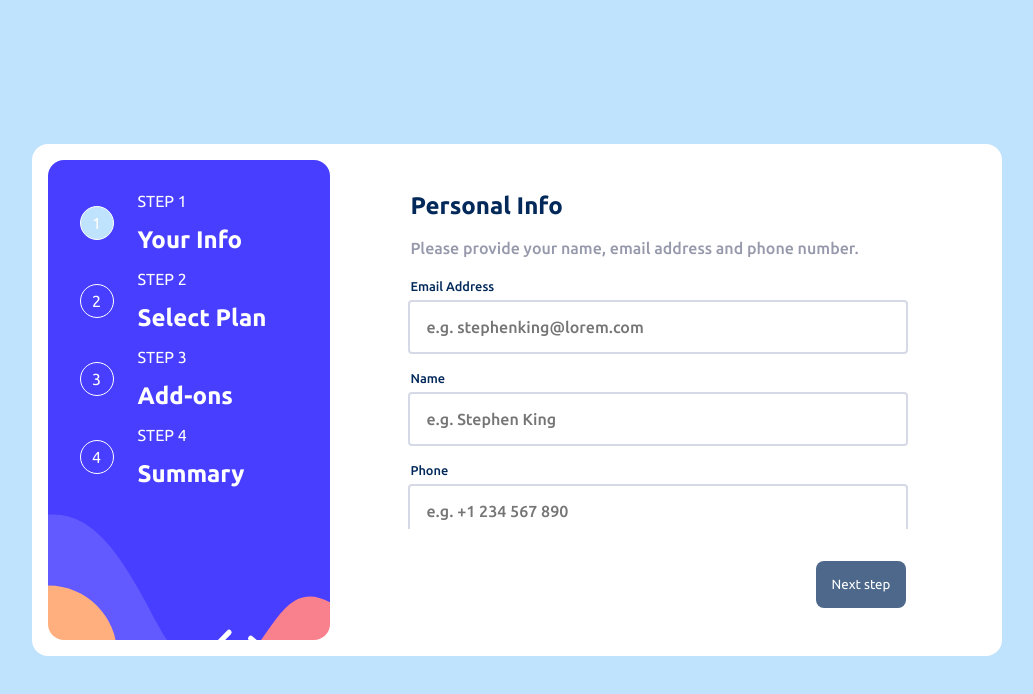
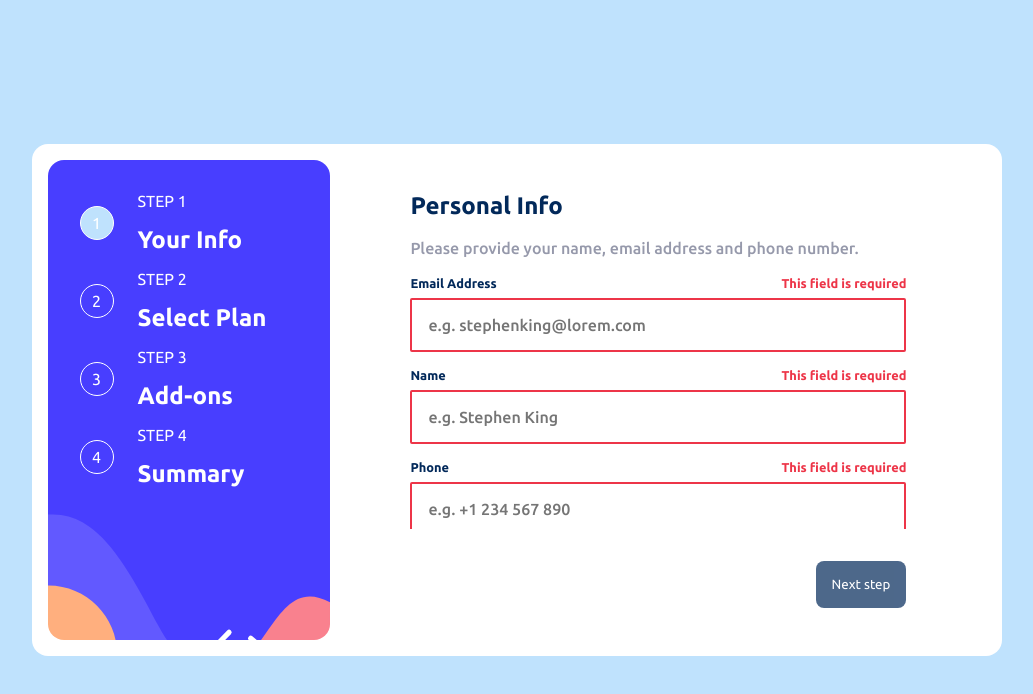
Before and after one commit to huyphan2210/multi-step_form, an Angular app in the folder multi-step_form.client/: page / in a window 1280 px wide. Shown: the top 694 px of the page, without its empty margins (123-1156 px from the left). Built offline with nearby package versions, Linux system fonts and the light colour scheme.

Commit message:
Update layout - validation text

```diff
--- a/multi-step_form.client/src/components/Form/PersonalInfoContent/personal-info-content.component.html
+++ b/multi-step_form.client/src/components/Form/PersonalInfoContent/personal-info-content.component.html
@@ -3,8 +3,34 @@
   <p>Please provide your name, email address and phone number.</p>
   <div class="input-group">
     <div class="input-wrapper">
-      <label for="email">Email Address</label>
+      <label
+        [ngClass]="{
+          invalid:
+            (form.get('email')?.value === '' &&
+              form.getError('required', 'email')) ||
+            form.getError('email', 'email')
+        }"
+        for="email"
+      >
+        <span>Email Address</span>
+        <span
+          *ngIf="
+            form.get('email')?.value === '' &&
+            form.getError('required', 'email')
+          "
+          >{{ requiredText }}</span
+        >
+        <span *ngIf="form.getError('email', 'email')"
+          >The email must be in the right format</span
+        ></label
+      >
       <input
+        [ngClass]="{
+          invalid:
+            (form.get('email')?.value === '' &&
+              form.getError('required', 'email')) ||
+            form.getError('email', 'email')
+        }"
         id="email"
         placeholder="e.g. stephenking@lorem.com"
         type="email"
@@ -12,8 +38,27 @@
       />
     </div>
     <div class="input-wrapper">
-      <label for="name">Name</label>
+      <label
+        [ngClass]="{
+          invalid:
+            form.get('name')?.value === '' && form.getError('required', 'name')
+        }"
+        for="name"
+      >
+        <span>Name</span>
+        <span
+          *ngIf="
+            form.get('name')?.value === '' && form.getError('required', 'name')
+          "
+          >{{ requiredText }}</span
+        >
+      </label>
       <input
+        [ngClass]="{
+          invalid:
+            form.get('name')?.value === '' && form.getError('required', 'name')
+        }"
+        for="name"
         id="name"
         placeholder="e.g. Stephen King"
         type="text"
@@ -21,8 +66,29 @@
       />
     </div>
     <div class="input-wrapper">
-      <label for="phone">Phone</label>
+      <label
+        [ngClass]="{
+          invalid:
+            form.get('phone')?.value === '' &&
+            form.getError('required', 'phone')
+        }"
+        for="phone"
+      >
+        <span>Phone</span>
+        <span
+          *ngIf="
+            form.get('phone')?.value === '' &&
+            form.getError('required', 'phone')
+          "
+          >{{ requiredText }}</span
+        >
+      </label>
       <input
+        [ngClass]="{
+          invalid:
+            form.get('phone')?.value === '' &&
+            form.getError('required', 'phone')
+        }"
         id="phone"
         placeholder="e.g. +1 234 567 890"
         type="tel"
--- a/multi-step_form.client/src/components/Form/PersonalInfoContent/personal-info-content.component.scss
+++ b/multi-step_form.client/src/components/Form/PersonalInfoContent/personal-info-content.component.scss
@@ -11,8 +11,16 @@
     &-wrapper {
       label {
         font-size: 0.8rem;
-        font-weight: 500;
+        font-weight: 700;
         color: var(--marine-blue);
+        display: flex;
+        justify-content: space-between;
+
+        &.invalid {
+          span:last-child {
+            color: var(--red);
+          }
+        }
       }
 
       input {
@@ -20,15 +28,19 @@
         margin-top: 0.5rem;
         padding-inline: 1rem;
         padding-block: 1rem;
-        width: calc(100% - 2rem);
+        width: calc(100% - 2.25rem);
         font-size: 1rem;
         font-weight: 500;
-        border: none;
-        outline: solid 0.125rem var(--light-gray);
+        border: solid 0.125rem var(--light-gray);
         border-radius: 0.125rem;
 
         &:focus-within {
-          outline-color: var(--pastel-blue);
+          border-color: var(--pastel-blue);
+          outline: none;
+        }
+
+        &.invalid {
+          border-color: var(--red) !important;
         }
       }
     }
--- a/multi-step_form.client/src/components/Form/PersonalInfoContent/personal-info-content.component.ts
+++ b/multi-step_form.client/src/components/Form/PersonalInfoContent/personal-info-content.component.ts
@@ -9,4 +9,6 @@ import { PersonalInfoFormControls } from 'src/state-service/form-state.service';
 })
 export class PersonalInfoContentComponent {
   @Input() form!: FormGroup<PersonalInfoFormControls>;
+
+  requiredText = 'This field is required';
 }
```
